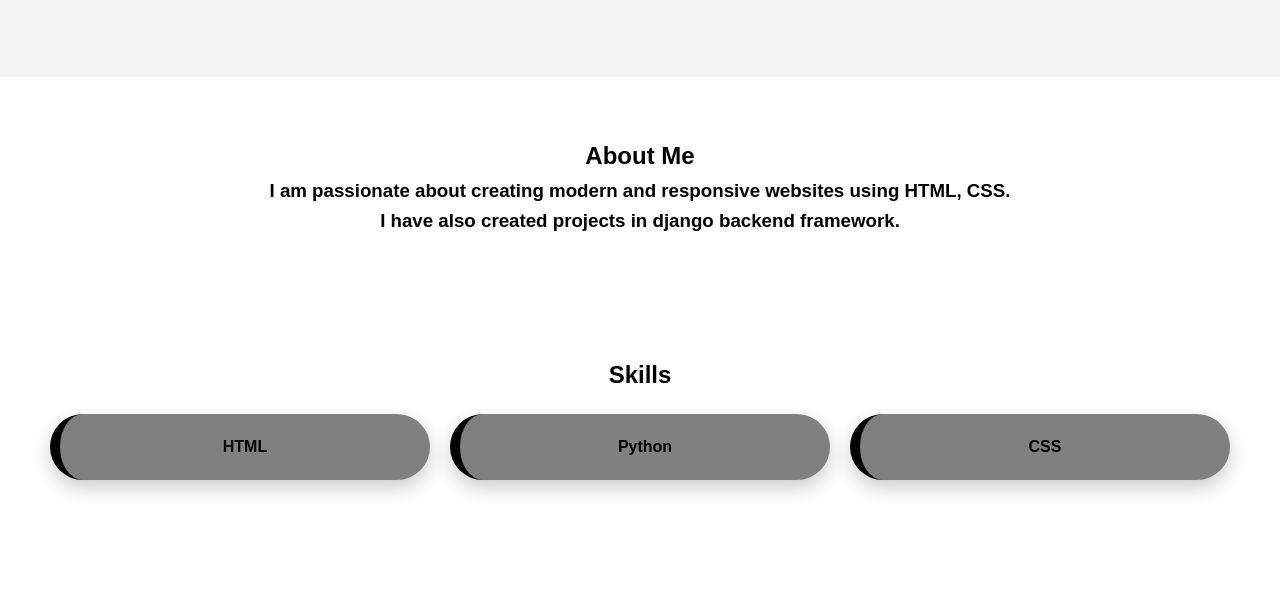
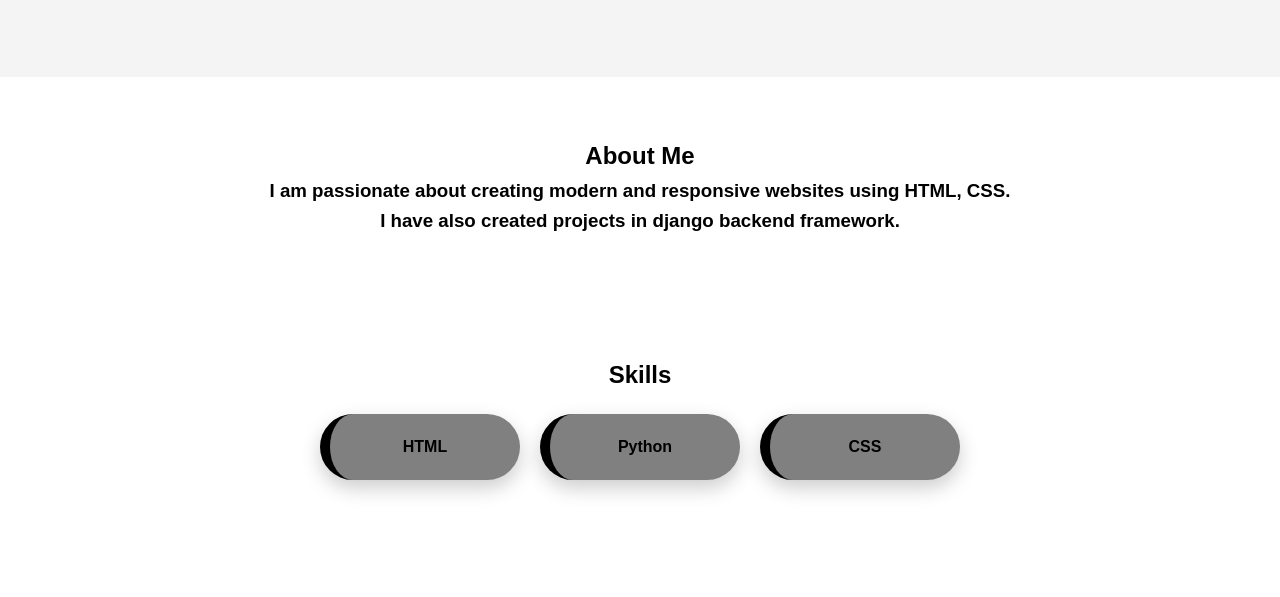
Before and after one commit to komalpreet2004k-eng/Portfolio, a plain HTML site: page index.html in a window 1280 px wide. Shown: the part 327-924 px from the top of the page. Drawn offline with Linux system fonts and the light colour scheme.

Commit message:
feature added

```diff
--- a/style.css
+++ b/style.css
@@ -98,7 +98,6 @@ section {
   border-left: 10px solid black;
   flex-wrap: wrap;
   font-weight: bolder;
-  flex:1 1 300px;
 }
 
 .skill-box div:hover,
```
